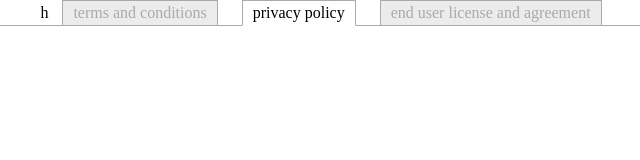
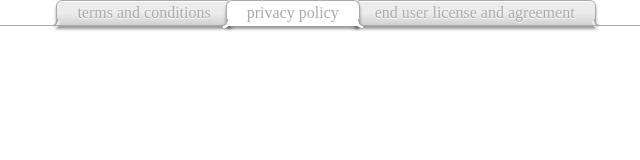
Before and after one commit to jakazzy/webD-templates, a plain HTML site: page nav-tabs/index.html in a window 1280 px wide. Shown: the whole page, without its empty margins (314-954 px from the left). Drawn offline with Linux system fonts and the light colour scheme.

Commit message:
add nav-tab project

```diff
--- a/nav-tabs/style.css
+++ b/nav-tabs/style.css
@@ -9,11 +9,6 @@ body {
             margin: 0;
             padding: 0;
             position: relative;
-    /* display: flex;
-    max-width: 100%;
-    border-bottom: 1px solid red;
-    justify-content: center;
-    padding-bottom: 1%; */
         }
 
         .container:after {
@@ -27,7 +22,6 @@ body {
         }
 
         .container:before {
-    content: "h";
             z-index: 1;
         }
 
@@ -39,21 +33,18 @@ body {
             display: inline-block;
             position: relative;
             z-index: 0;
-    /* list-style: none;
-    padding: 1%;
-    font-size: 1.2rem;
-    border: 1px solid blue;
-    width: 20%;
-    text-align: center;
-    margin: 1%;
-    border-radius: 50px; */
+            border-top-left-radius: 6px;
+            border-top-right-radius: 6px;
+            background: linear-gradient(to bottom, #ECECEC 50%, #D1D1D1 100%);
+            box-shadow: 0 3px 3px rgba(0, 0, 0, 0.4), inset 0 1px 0 #FFF;
+            text-shadow: 0 1px #FFF;
+            margin: 0 -5px;
+            padding: 0 20px;
         }
 
-.group a {
+        .container li a {
             text-decoration: none;
             color: #AAA;
-    /* display: block;
-    text-decoration: none; */
         }
 
         .selected {
@@ -65,3 +56,35 @@ body {
         .selected a {
             color: #000;
         }
+
+        .group:before,
+        .group:after {
+            position: absolute;
+            bottom: -1px;
+            width: 6px;
+            height: 6px;
+            content: "";
+            border: 1px solid #AAA;
+        }
+
+        .group:before {
+            left: -6px;
+            border-bottom-right-radius: 6px;
+            border-width: 0 1px 1px 0;
+            box-shadow: 2px 2px 0 #ECECEC;
+        }
+
+        .group:after {
+            right: -6px;
+            border-bottom-left-radius: 6px;
+            border-width: 0 0 1px 1px;
+            box-shadow: -2px 2px 0 #ECECEC;
+        }
+
+        .selected:before {
+            box-shadow: 2px 2px 0 #fff;
+        }
+
+        .selected:after {
+            box-shadow: -2px 2px 0 #fff;
+        }
```
Also changed, not shown: art_gallery/images/fire.jpg (added). Lines whose indentation alone changed are shown as unchanged.
